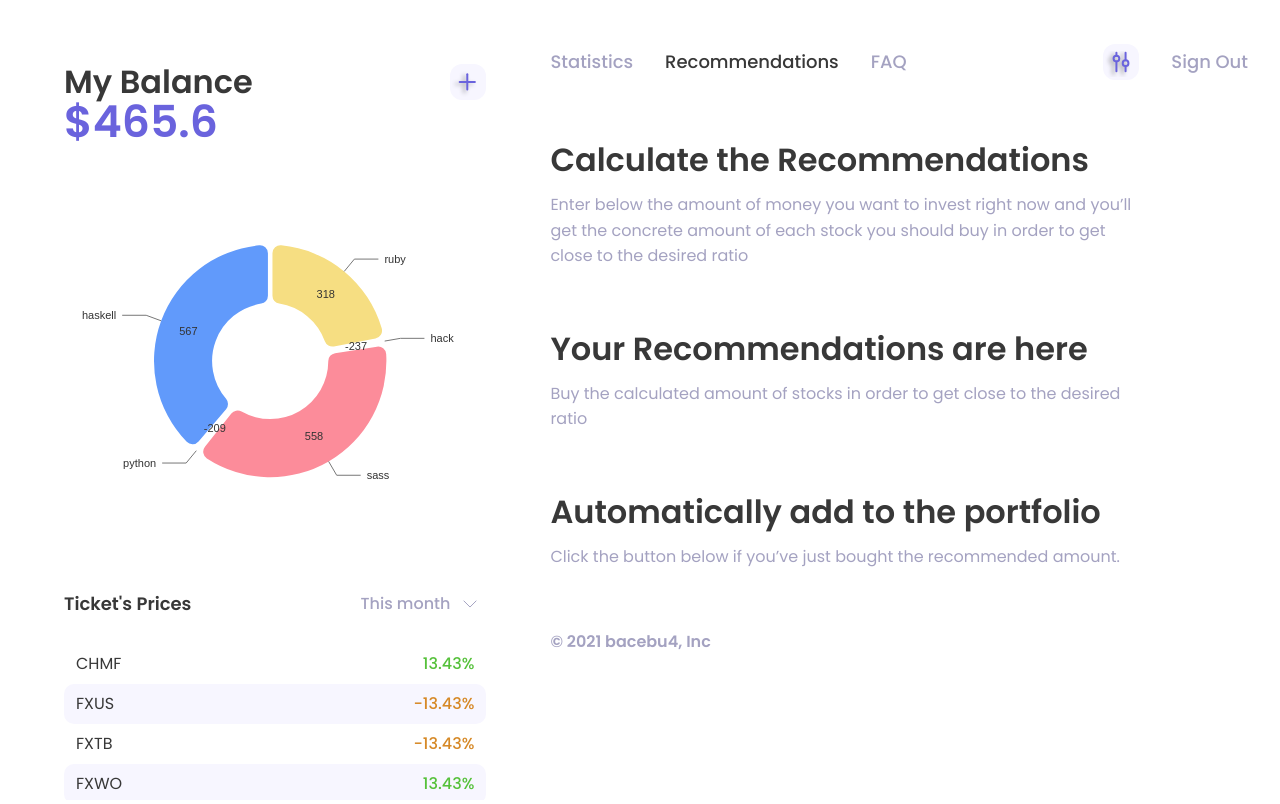
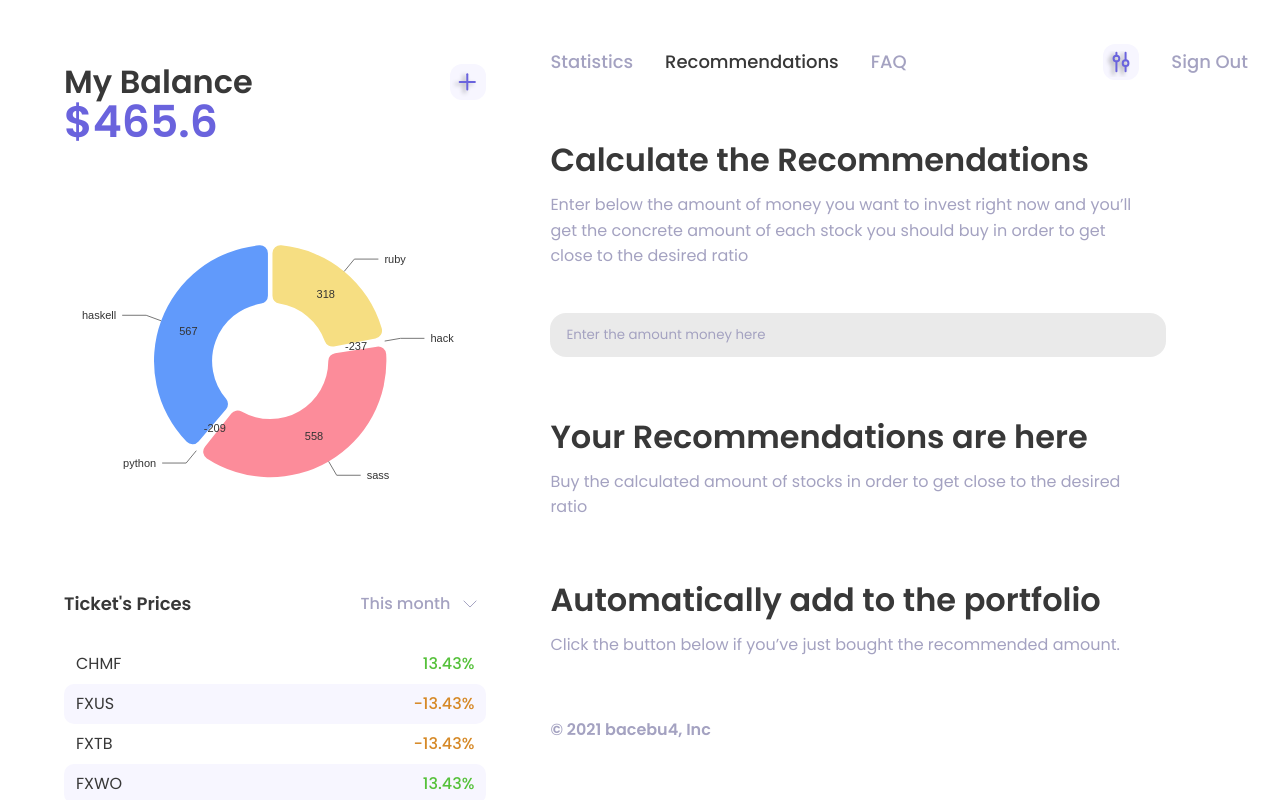
Before and after one commit to bacebu4/investing, a React (Create React App) app in the folder web/: page /recommendations in a window 1280 px wide. Built offline with nearby package versions, Linux system fonts and the light colour scheme.

Commit message:
layout: added base input

```diff
--- /dev/null
+++ b/web/src/components/BaseInput.tsx
@@ -0,0 +1,34 @@
+import styled from "styled-components";
+import { GRAY, DARK } from "../utils/colors";
+
+type BaseInputProps = {
+  mt: string;
+};
+
+export const BaseInput = styled.input<BaseInputProps>`
+  color: ${DARK};
+  background-color: ${DARK}1A;
+  width: 80%;
+  margin-top: ${(props) => props.mt};
+  font-family: inherit;
+  border: 0;
+  padding: 12px 16px;
+  border-radius: 16px;
+  outline: 0;
+
+  ::placeholder {
+    /* Chrome, Firefox, Opera, Safari 10.1+ */
+    color: ${GRAY};
+    opacity: 1; /* Firefox */
+  }
+
+  :-ms-input-placeholder {
+    /* Internet Explorer 10-11 */
+    color: ${GRAY};
+  }
+
+  ::-ms-input-placeholder {
+    /* Microsoft Edge */
+    color: ${GRAY};
+  }
+`;
--- a/web/src/containers/Recommendations.tsx
+++ b/web/src/containers/Recommendations.tsx
@@ -1,3 +1,4 @@
+import { BaseInput } from "../components/BaseInput";
 import { ExplanationText } from "../components/ExplanationText";
 import { Title } from "../components/Title";
 
@@ -11,6 +12,7 @@ export const Recommendations: React.FC = () => {
           you’ll get the concrete amount of each stock you should buy in order
           to get close to the desired ratio
         </ExplanationText>
+        <BaseInput placeholder="Enter the amount money here" mt="44px" />
       </section>
 
       <section>
```
